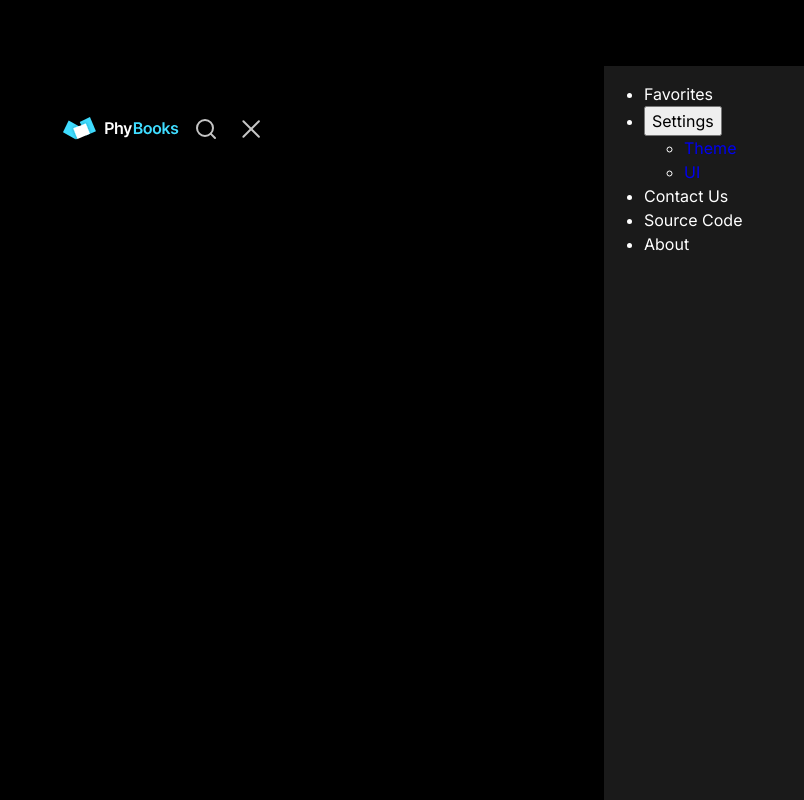
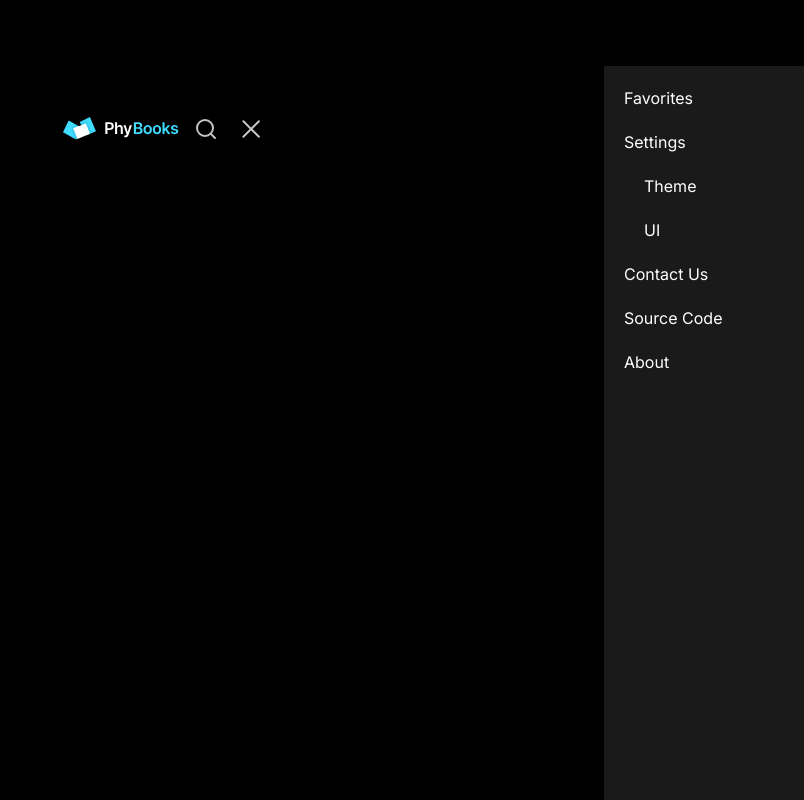
Before and after one commit to FarisPalayi/phybooks, a Next.js app: page / in a window 1280 px wide. Both pictures are taken after a click on the button 728 px from the left and 129 px from the top of the page. Shown: the whole page, without its empty margins (476-1280 px from the left). Built offline with nearby package versions, Linux system fonts and the light colour scheme.

Commit message:
sidebar rudimentary styles

```diff
--- a/src/app/components/Sidebar.js
+++ b/src/app/components/Sidebar.js
@@ -15,7 +15,7 @@ export default function Sidebar({ isSidebarOpen }) {
     return navItems.map((item, index) => {
       if (typeof item === "string") {
         return (
-          <li key={index} className="sidebar__nav-item">
+          <li key={index} className={styles.navItem}>
             <Link href="#">{item}</Link>
           </li>
         );
@@ -29,12 +29,12 @@ export default function Sidebar({ isSidebarOpen }) {
         const navItemList = item[navItem];
 
         return (
-          <li key={index} className="nav-item">
-            <button className="nav__toggle-btn">{navItem}</button>
-            <ul className="nav__sublist hide">
+          <li key={index} className={styles.navItem}>
+            <button className={styles.navBtn}>{navItem}</button>
+            <ul className={styles.navSubList}>
               {navItemList.map((subItem, subIndex) => (
-                <li key={subIndex} className="nav__subitem">
-                  <Link href="#" className="nav__link">{subItem}</Link>
+                <li key={subIndex} className={styles.navSubItem}>
+                  <Link href="#">{subItem}</Link>
                 </li>
               ))}
             </ul>
@@ -48,8 +48,8 @@ export default function Sidebar({ isSidebarOpen }) {
     <div
       className={`${styles.sidebar} ${!isSidebarOpen && styles.sidebarHidden}`}
     >
-      <nav className="sidebar__nav">
-        <ul className="sidebar__nav-list">{renderNavItems(navItems)}</ul>
+      <nav className={styles.nav}>
+        <ul className={styles.navList}>{renderNavItems(navItems)}</ul>
       </nav>
     </div>
   );
--- a/src/app/styles/_mixins.scss
+++ b/src/app/styles/_mixins.scss
@@ -1,3 +1,12 @@
+@mixin flex-row {
+  display: flex;
+}
+
+@mixin flex-column {
+  display: flex;
+  flex-direction: column;
+}
+
 @mixin flex-center {
   display: flex;
   justify-content: center;
@@ -13,3 +22,12 @@
   display: flex;
   align-items: center;
 }
+
+@mixin reset-button {
+  padding: 0;
+  background: none;
+  border: none;
+  cursor: pointer;
+  color: inherit;
+  text-align: left;
+}
--- a/src/app/styles/components/Header.module.scss
+++ b/src/app/styles/components/Header.module.scss
@@ -37,9 +37,36 @@
   min-width: rem(200);
   width: fit-content;
   height: calc(100vh - var(--header-height));
+  padding: rem(20);
 
   &Hidden {
     display: none; // add !important if necessary
+  }
+}
+
+.nav {
+  --nav-spacing: 20px;
+
+  & .navBtn {
+    @include reset-button;
+  }
+}
+
+.navList,
+.navItem,
+.navSubList {
+  @include flex-column;
+  gap: var(--nav-spacing);
+}
+
+.navList {
+  .navItem {
+  }
+}
+
+.navSubList {
+  .navSubItem {
+    margin-left: rem(20);
   }
 }
 
--- a/src/app/styles/global.scss
+++ b/src/app/styles/global.scss
@@ -11,3 +11,9 @@ body {
 a {
   text-decoration: none;
 }
+
+ul {
+  list-style: none;
+  margin: 0;
+  padding: 0;
+}
```
